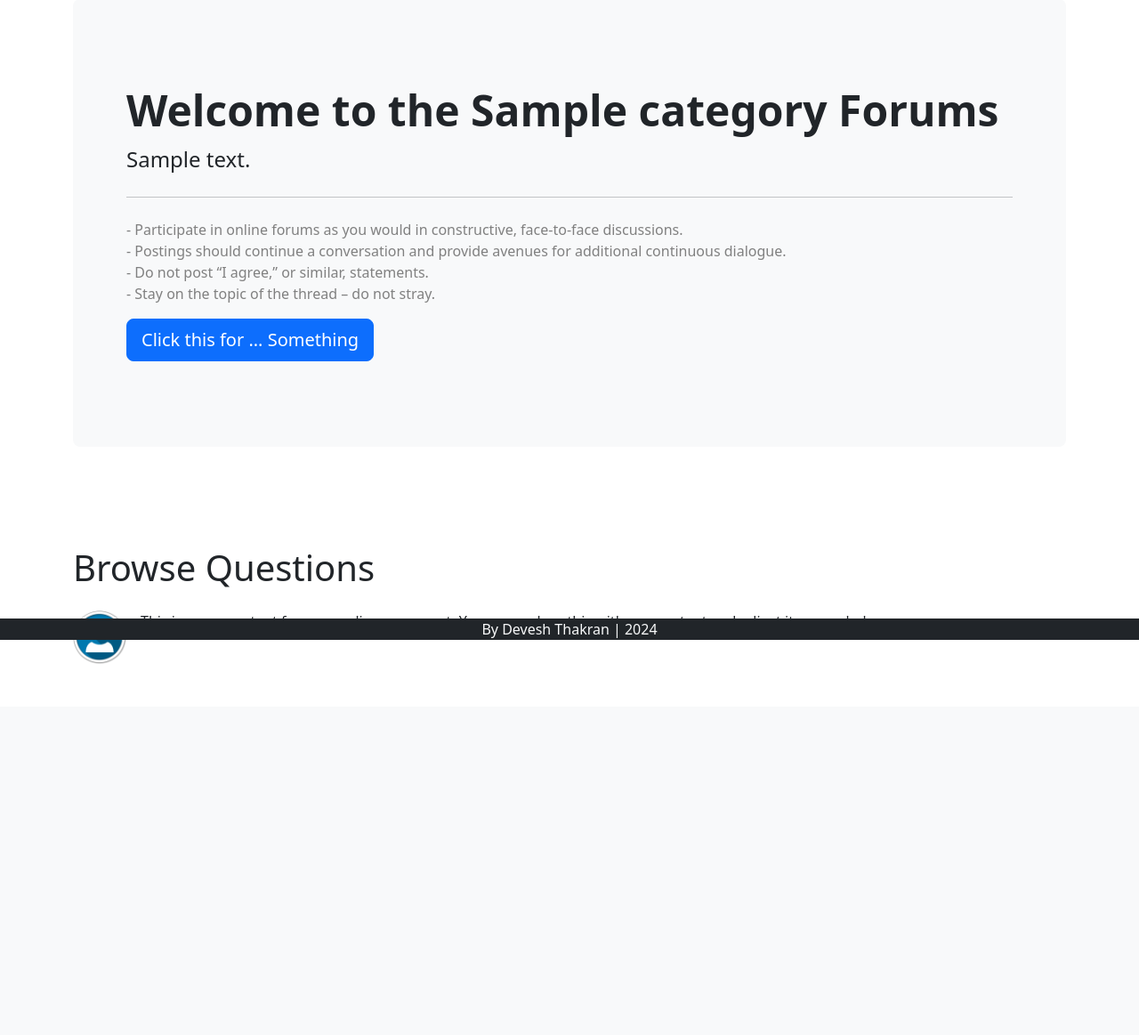
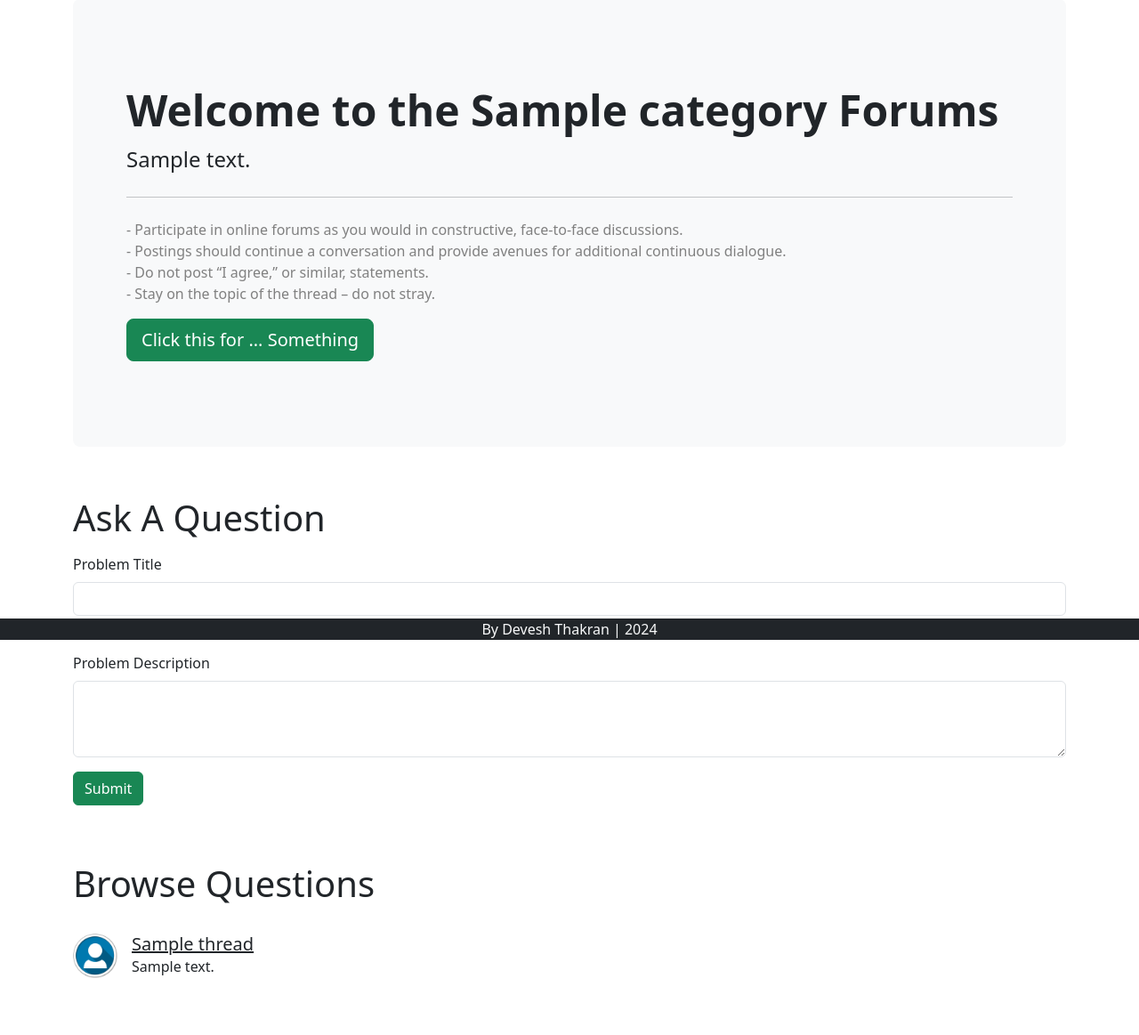
Before and after one commit to devesh-thkrn/forumsPHP, a PHP site: page /threadlist.php?catid=1 in a window 1280 px wide. Shown: the part 81-1244 px from the top of the page at 89% size. Before the commit the page ends 827 px from the top, so only its background shows below. Run offline with PHP 8.4, Linux system fonts and the light colour scheme; tables that the repository leaves empty or names only in its code hold one stand-in row (values such as "Sample post").

Commit message:
Added functionality to add threads to the forum

```diff
--- a/thread.php
+++ b/thread.php
@@ -17,14 +17,17 @@
     <?php include 'partials/_dbconnect.php'; ?>
 
     <?php
+        $noResult = true;
         $id = $_GET['threadid'];
         $sql = "SELECT * FROM `threads` WHERE `thread_id` = $id";
         $result = mysqli_query($conn, $sql);
         while($row = mysqli_fetch_assoc($result)){
+            $noResult = false;
             $title = $row['thread_title'];
             $desc = $row['thread_desc'];
             $user = $row['thread_user_id'];
         }
+
     ?>
 
 
@@ -69,6 +72,7 @@
         //         '. $row['thread_desc'] . '
         //         </div>
         //     </div>';
+
         // };
         ?>
     </div>
--- a/threadlist.php
+++ b/threadlist.php
@@ -1,4 +1,6 @@
 <?php
+error_reporting(E_ALL);
+ini_set('display_errors', '1');
 ?>
 
 <!doctype html>
@@ -13,16 +15,37 @@
 </head>
 
 <body>
-    <?php include 'partials/_header.php'; ?>
-    <?php include 'partials/_dbconnect.php'; ?>
+    <?php include 'partials/_header.php';?>
+    <?php include 'partials/_dbconnect.php';?>
+    <?php
+        $id = $_GET['catid'];
+        $showAlert = false;
+        $method = $_SERVER['REQUEST_METHOD'];
+        if($method == 'POST'){
+            //Inserting the thread into db
+            $th_title = $_POST['title'];
+            $th_desc =  $_POST['desc'];
+            $sql = "INSERT INTO `threads` (`thread_id`, `thread_title`, `thread_desc`, `thread_cat_id`, `thread_user_id`, `timestamp`) VALUES (NULL, '$th_title', '$th_desc', '$id', '0', current_timestamp())";
+            $result = mysqli_query($conn, $sql);
+            $showAlert = true;
 
+        }
+    ?>
+    <?php if($showAlert){
+        echo'
+        <div class="alert alert-success alert-dismissible fade show" role="alert">
+            <strong>Success!</strong> Your thread has been added to the forum!
+            <button type="button" class="btn-close" data-bs-dismiss="alert" aria-label="Close"></button>
+        </div>';
+    };
+    ?>
     <?php
         $id = $_GET['catid'];
         $sql = "SELECT * FROM `categories` WHERE `category_id` = $id";
         $result = mysqli_query($conn, $sql);
         while($row = mysqli_fetch_assoc($result)){
-            $catname = $row['category_name'];
-            $catdesc = $row['category_description'];
+            $cat_title = $row['category_name'];
+            $cat_desc = $row['category_description'];
         }
     ?>
 
@@ -30,35 +53,70 @@
 
     <!-- Category container starts here -->
     <div class="container py-4">
-
         <div class="p-5 mb-4 bg-body-tertiary rounded-3">
             <div class="container-fluid py-5">
-                <h1 class="display-5 fw-bold">Welcome to the <?php echo $catname.' Forums';?></h1>
-                <p class="col-md-8 fs-4"><?php echo $catdesc; ?></p>
+                <h1 class="display-5 fw-bold">Welcome to the <?php echo $cat_title.' Forums';?></h1>
+                <p class="col-md-8 fs-4"><?php echo $cat_desc; ?></p>
                 <hr class="my-4">
-                <p style="color: gray;"> - Participate in online forums as you would in constructive, face-to-face discussions.<br>
-                    - Postings should continue a conversation and provide avenues for additional continuous dialogue. <br>
+                <p style="color: gray;"> - Participate in online forums as you would in constructive, face-to-face
+                    discussions.<br>
+                    - Postings should continue a conversation and provide avenues for additional continuous dialogue.
+                    <br>
                     - Do not post “I agree,” or similar, statements. <br>
-                    - Stay on the topic of the thread – do not stray.</p>
-                <button class="btn btn-primary btn-lg" type="button">Click this for ... Something</button>
+                    - Stay on the topic of the thread – do not stray.
+                </p>
+                <button class="btn btn-success btn-lg" type="button">Click this for ... Something</button>
             </div>
         </div>
     </div>
 
-    <div class="container my-5">
+    <div class="container">
+        <h1 class="py-2">Ask A Question</h1>
+        <form action = "<?php $_SERVER['REQUEST_URI']?>" method="POST">
+            <div class="mb-3">
+                <label for="exampleInputEmail1" class="form-label">Problem Title</label>
+                <input type="text" class="form-control" id="title" name="title" aria-describedby="emailHelp">
+                <div id="emailHelp" class="form-text">Please keep title as concise as possible.</div>
+            </div>
+            <div class="mb-3">
+                <label for="exampleFormControlTextarea1" class="form-label">Problem Description</label>
+                <textarea class="form-control" id="desc" name="desc" rows="3"></textarea>
+            </div>
+            <button type="submit" class="btn btn-success">Submit</button>
+        </form>
+    </div>
+    <div class="container my-5" id="ques">
         <h1 class="py-3">Browse Questions</h1>
-        <div class="d-flex">
-            <div class="flex-shrink-0">
-                <img src="img/user.png" alt="User Icon" class="image-fluid object-fit-contain" style="height: 60px;">
-            </div>
-            <div class="flex-grow-1 ms-3">
-                This is some content from a media component. You can replace this with any content and adjust it as
-                needed.
-            </div>
-        </div>
+        <?php
+        //$id = $_GET['catid'];
+        $sql = "SELECT * FROM `threads` WHERE `thread_cat_id` = $id";
+        $result = mysqli_query($conn, $sql);
+        $noResult = true;
+        //$noResult = true;
+        while($row = mysqli_fetch_assoc($result)){
+            $noResult = false;
+            $id = $row['thread_id'];
+            $title = $row['thread_title'];
+            $desc = $row['thread_desc'];
+            echo '<div class="media my-3 d-flex gap-3">
+                <div class="flex-shrink-0 mb-3">
+                    <img src="img/user.png" alt="User Icon" class="image-fluid object-fit-contain d-inline" style="width: 50px;">
+                </div>
+                <div class="media body">
+                <h5 class="d-inline"><a href="thread.php?threadid='. $id .'" class="text-dark">
+                    '. $row['thread_title'] .'
+                </a></h5><br>
+                '. $row['thread_desc'] . '
+                </div>
+            </div>';
+        };
+
+        if($noResult){
+            echo "<br><b>Be the first person to ask a question!<br><br></b>";
+        }
+        ?>
+
     </div>
-
-
 
 
     <?php include 'partials/_footer.php';?>
```
Also changed, not shown: index.php (+4 -4 lines).
